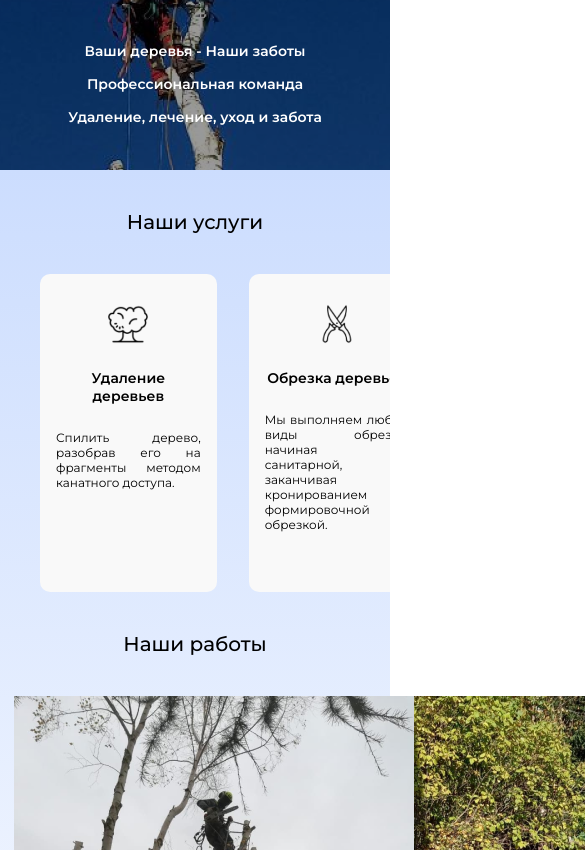
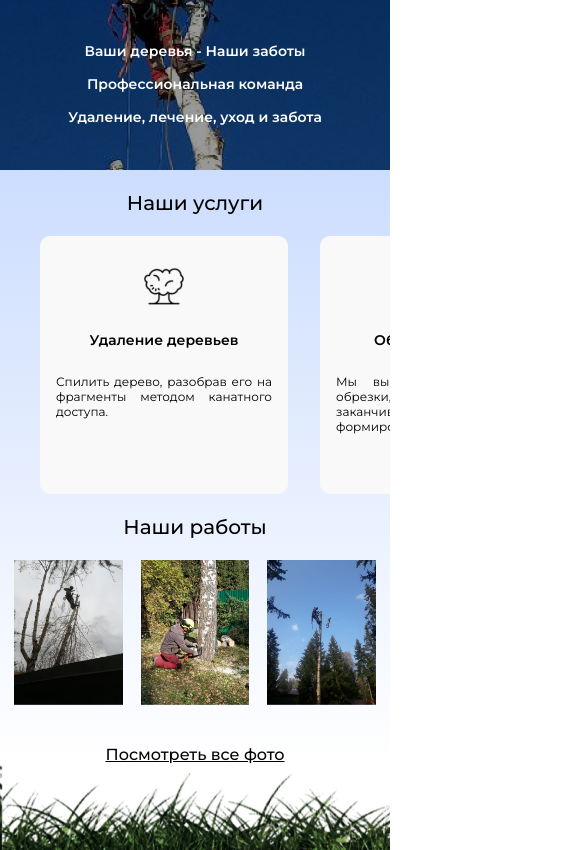
Before and after one commit to pirogue-one/vetoc.net_website, a plain HTML site: page index.html in a window 390 px wide. Shown: the part 250-1100 px from the top of the page, 585 px wide, since content can reach past the window. Drawn offline with Linux system fonts and the light colour scheme.

Commit message:
added some css to media queries

```diff
--- a/index.html
+++ b/index.html
@@ -120,9 +120,9 @@
             <section class="section portfolio">
                 <h3 class="portfolio__title section__title">Наши работы</h3>
                 <div class="portfolio__photo-box">
-                    <img class="portfolio__photo" src="./images/photo1.png" alt="Фото примеров работ">
-                    <img class="portfolio__photo" src="./images/photo2.png" alt="Фото примеров работ">
-                    <img class="portfolio__photo" src="./images/photo3.png" alt="Фото примеров работ">
+                    <img class="portfolio__item" src="./images/photo1.png" alt="Фото примеров работ">
+                    <img class="portfolio__item" src="./images/photo2.png" alt="Фото примеров работ">
+                    <img class="portfolio__item" src="./images/photo3.png" alt="Фото примеров работ">
                 </div>
                 <a class="portfolio__link" href="./portfolio.html">Посмотреть все фото</a>
 
--- a/style.css
+++ b/style.css
@@ -711,6 +711,10 @@ fieldset.form {
             font-size: 0.875rem;
         }
 
+        .section__title {
+            padding: 1.3rem 0;
+        }
+
         .services__cards-box {
             flex-wrap: nowrap;
             overflow-x: scroll;
@@ -719,8 +723,7 @@ fieldset.form {
 
         .services__card {
             width: unset;
-            max-width: 38%;
-            min-width: 40%;
+            max-width: 40%;
             flex-shrink: 0;
         }
 
@@ -731,6 +734,10 @@ fieldset.form {
 
         .services__card-description {
             font-size: 0.75rem;
+        }
+
+        .portfolio__link {
+            font-size: 1rem;
         }
 
         .footer__darkening {
@@ -796,6 +803,12 @@ fieldset.form {
             width: 47%;
         }
 
+        .arrow,
+        #close {
+            font-size: 2.5rem;
+        }
+
+
         /* PORTFOLIO PAGE ENDS */
 
         /* CONTACTS PAGE */
@@ -857,8 +870,7 @@ fieldset.form {
 
     @media (max-width: 599px) {
         .services__card {
-            max-width: 47%; /* или сюда поставить ширину 79% и тогда будет до маленькой версии, но на 599 будут широкие, как в легаси */
-            min-width: 57%;
+            max-width: 60%;
         }
     }
 
@@ -871,6 +883,10 @@ fieldset.form {
         .header__menu {
             margin-top: 85px;
         }
+
+        .services__card {
+            max-width: 80%;
+        }
     }
 
 }
```
Also changed, not shown: gallery.js (+1 -7 lines).
